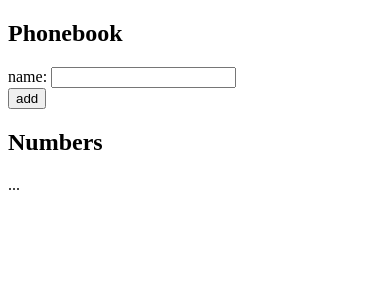
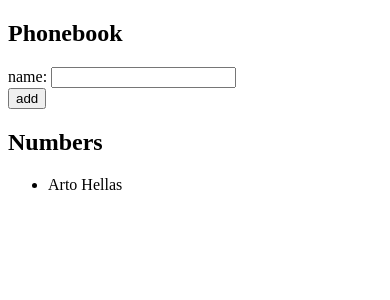
Before and after one commit to Slohis/FullS, a React (Create React App) app in the folder part02/phonebook/: page / in a window 390 px wide. Shown: the top 300 px of the page. Built offline with nearby package versions, Linux system fonts and the light colour scheme.

Commit message:
Implemented adding names to phonebook list

```diff
--- a/part02/phonebook/src/App.js
+++ b/part02/phonebook/src/App.js
@@ -1,4 +1,10 @@
 import { useState } from 'react'
+
+const ListItem = ({ id, name }) => {
+  return (
+    <li>{name}</li>
+  )
+}
 
 const App = () => {
   const [persons, setPersons] = useState([
@@ -6,19 +12,36 @@ const App = () => {
   ])
   const [newName, setNewName] = useState('')
 
+  const addEntry = (event) => {
+    event.preventDefault()
+    console.log('submit event', event.target)
+    const newEntryObject = {
+      name: newName
+    }
+    setPersons(persons.concat(newEntryObject))
+    setNewName('')
+  }
+
+  const handleInputChange = (event) => {
+    console.log('change event', event.target.value)
+    setNewName(event.target.value)
+  }
+
   return (
     <div>
       <h2>Phonebook</h2>
-      <form>
+      <form onSubmit={addEntry}>
         <div>
-          name: <input />
+          name: <input value={newName} onChange={handleInputChange} />
         </div>
         <div>
           <button type="submit">add</button>
         </div>
       </form>
       <h2>Numbers</h2>
-      ...
+      <ul>
+        {persons.map(person => <ListItem key={person.name} name={person.name} />)}
+      </ul>
     </div>
   )
 }
```
